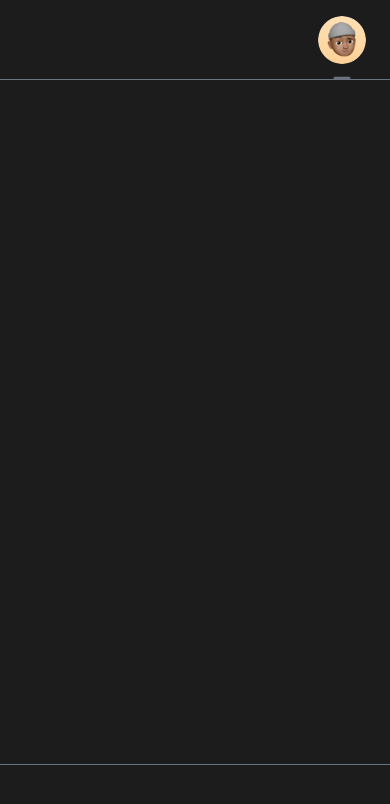
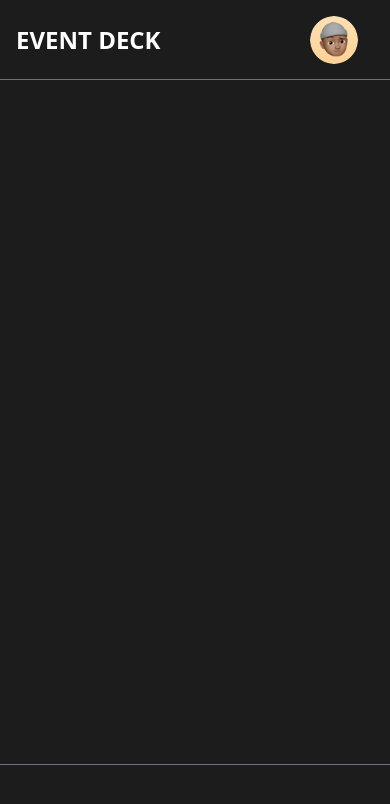
Before and after one commit to MarcVegas/eventdeck, a Vue app: page / in a window 390 px wide. Shown: the top 804 px of the page. Built offline with nearby package versions, Linux system fonts and the light colour scheme; some icons are missing.

Commit message:
style: Removed new lines

```diff
--- a/src/components/Navbar.vue
+++ b/src/components/Navbar.vue
@@ -3,9 +3,12 @@
 </script>
 
 <template>
-    <div class="h-20 border-gray-500 border-b-[1px] px-2 sm:px-4 py-4 overflow-hidden">
-        <div class="container flex flex-wrap justify-end items-center mx-auto">
-            <div class="flexitems-center md:order-2">
+    <div class="h-20 border-gray-500 border-b-[1px] px-4 lg:px-36 sm:px-4 py-4 overflow-hidden">
+        <div class="container flex flex-wrap justify-between items-center mx-auto">
+            <div>
+                <h1 class="text-white font-bold text-2xl">EVENT DECK</h1>
+            </div>
+            <div class="flex items-center md:order-2">
                 <button type="button"
                     class="flex mr-4 text-sm bg-gray-800 rounded-full  md:mr-0 focus:ring-4 focus:ring-gray-300 dark:focus:ring-gray-600"
                     id="user-menu-button" aria-expanded="false" data-dropdown-toggle="user-dropdown"
@@ -22,20 +25,6 @@
                             class="block text-sm font-medium text-gray-500 truncate dark:text-gray-400">name@flowbite.com</span>
                     </div>
                 </div>
-                <button data-collapse-toggle="mobile-menu-2" type="button"
-                    class="inline-flex items-center p-2 ml-1 text-sm text-gray-500 rounded-lg md:hidden hover:bg-gray-100 focus:outline-none focus:ring-2 focus:ring-gray-200 dark:text-gray-400 dark:hover:bg-gray-700 dark:focus:ring-gray-600"
-                    aria-controls="mobile-menu-2" aria-expanded="false">
-                    <span class="sr-only">Open main menu</span>
-                    <svg class="w-6 h-6" aria-hidden="true" fill="currentColor" viewBox="0 0 20 20"
-                        xmlns="http://www.w3.org/2000/svg">
-                        <path fill-rule="evenodd"
-                            d="M3 5a1 1 0 011-1h12a1 1 0 110 2H4a1 1 0 01-1-1zM3 10a1 1 0 011-1h12a1 1 0 110 2H4a1 1 0 01-1-1zM3 15a1 1 0 011-1h12a1 1 0 110 2H4a1 1 0 01-1-1z"
-                            clip-rule="evenodd"></path>
-                    </svg>
-                </button>
-            </div>
-            <div class="hidden justify-between items-center w-full md:flex md:w-auto md:order-1" id="mobile-menu-2">
-
             </div>
         </div>
     </div>
```
